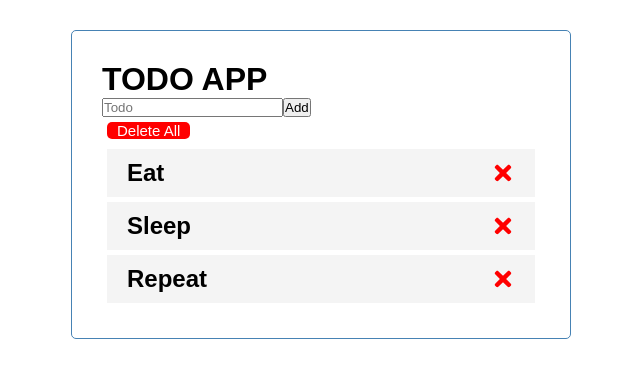
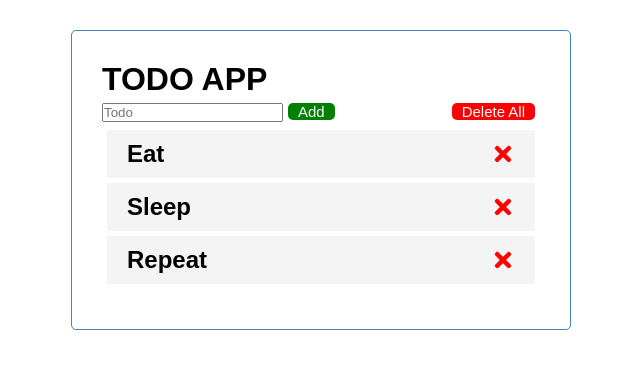
Before and after one commit to kagec/react-app, a React (Create React App) app: page / in a window 1280 px wide. Shown: the top 378 px of the page, without its empty margins (319-959 px from the left). Built offline with nearby package versions, Linux system fonts and the light colour scheme.

Commit message:
layout: deleteAll ボタンの位置を変更

```diff
--- a/src/App.css
+++ b/src/App.css
@@ -44,3 +44,8 @@ body {
   font-size: 15px;
   font-family: inherit;
 }
+
+.form {
+  display: flex;
+  justify-content: space-between;
+}
--- a/src/App.js
+++ b/src/App.js
@@ -38,7 +38,7 @@ const App = () => {
   return (
     <div className="App">
       <Header />
-      <div>
+      <div className="form">
         <AddTodo onAdd={addTodo} />
         {todos.length > 0 ? (
           <Button color={"red"} text={"Delete All"} onClick={deleteAll} />
--- a/src/components/AddTodo.js
+++ b/src/components/AddTodo.js
@@ -17,14 +17,14 @@ const AddTodo = ({ onAdd }) => {
   }
 
   return (
-    <form className="form" onSubmit={onSubmit}>
+    <form onSubmit={onSubmit}>
       <input
         type="text"
         placeholder="Todo"
         value={task}
         onChange={(e) => setTask(e.target.value)}
       />
-      <input type="submit" value="Add" />
+      <input className="btn" type="submit" value="Add" />
     </form>
   );
 };
```
